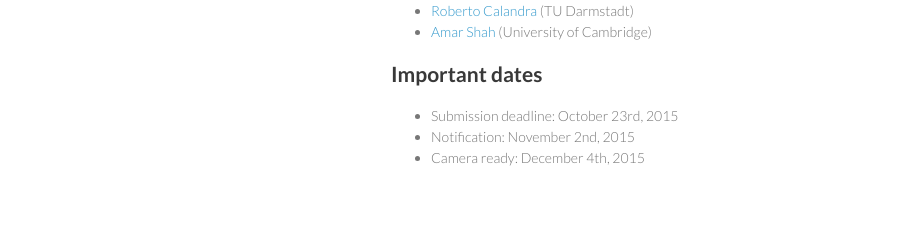
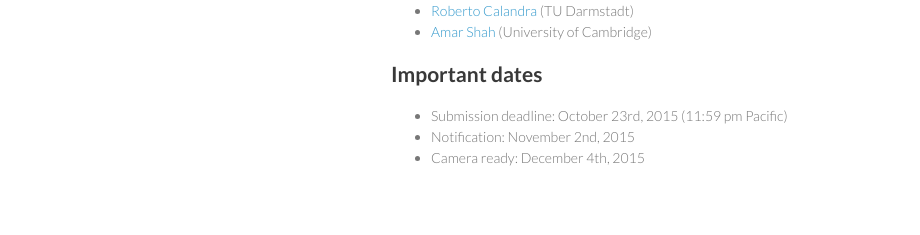
Before and after one commit to bayesopt/bayesopt.github.io, a Jekyll site: the page built from index.md, in a window 1280 px wide. Shown: the part 1420-1655 px from the top of the page, without its empty margins (179-1099 px from the left). Built offline with Jekyll 4.4.1, drawn with Linux system fonts in a browser that asks for light colours.

Commit message:
Changed deadline on homepage.

```diff
--- a/index.md
+++ b/index.md
@@ -78,6 +78,6 @@ optimization and Bayesian inference communities for involvement.
 
 ## Important dates
 
-- Submission deadline: October 23rd, 2015
+- Submission deadline: October 23rd, 2015 (11:59 pm Pacific)
 - Notification: November 2nd, 2015
 - Camera ready: December 4th, 2015
```
